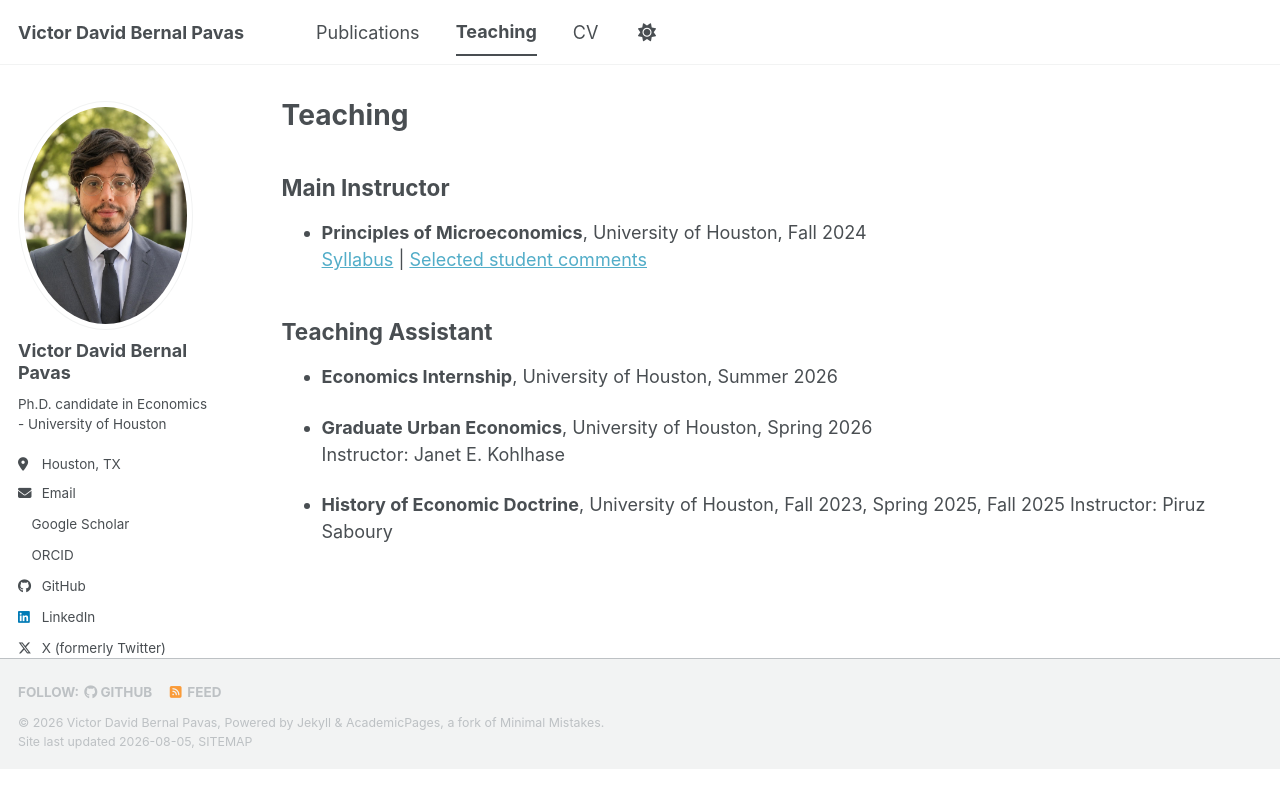
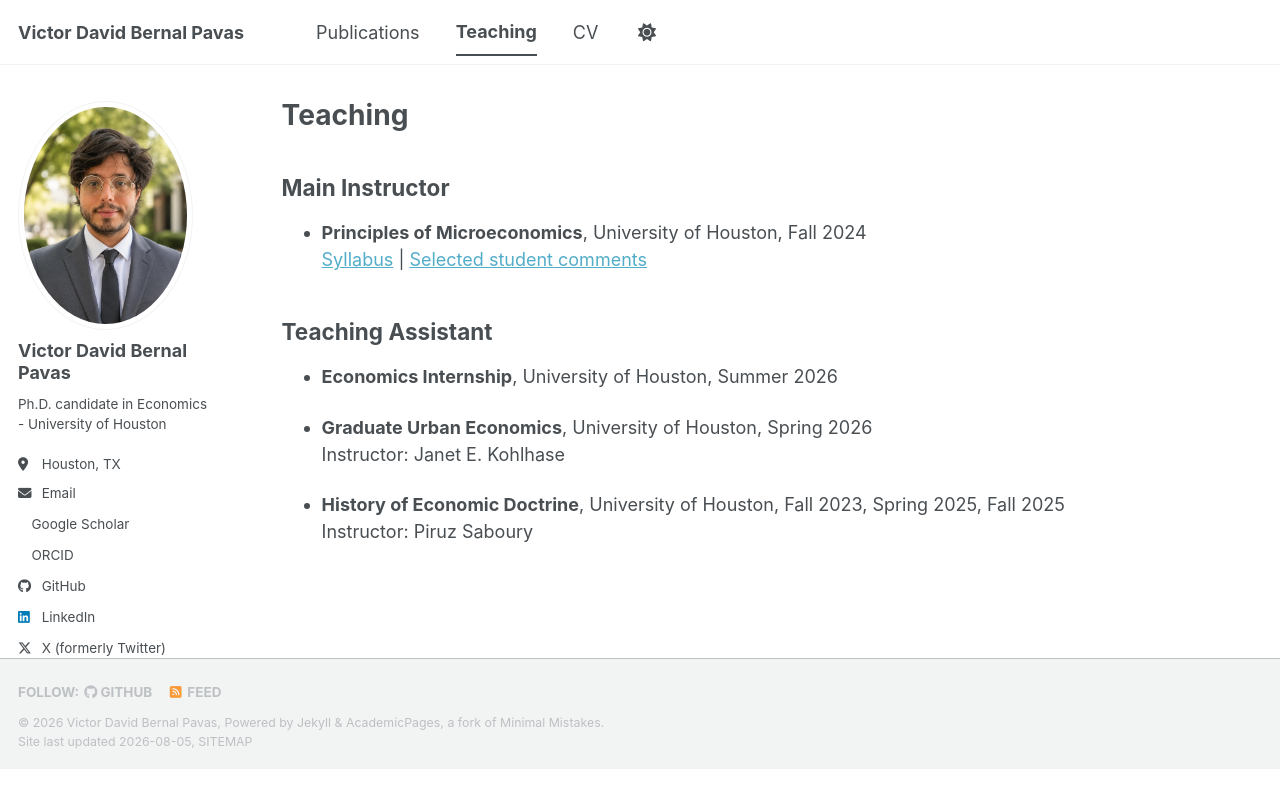
Before and after one commit to DavdBernal24/DavdBernal24.github.io, a Jekyll site: the page built from _pages/teaching.md, in a window 1280 px wide. Shown: the top 808 px of the page. Built offline with Jekyll 4.4.1, drawn with Linux system fonts in a browser that asks for light colours; a style sheet for code colours, icons or effects is not loaded.

```diff
--- a/_pages/teaching.md
+++ b/_pages/teaching.md
@@ -17,5 +17,5 @@ author_profile: true
 - **Graduate Urban Economics**, University of Houston, Spring 2026
   Instructor: Janet E. Kohlhase
 
-- **History of Economic Doctrine**, University of Houston, Fall 2023, Spring 2025, Fall 2025
+- **History of Economic Doctrine**, University of Houston, Fall 2023, Spring 2025, Fall 2025<br>
   Instructor: Piruz Saboury
```
